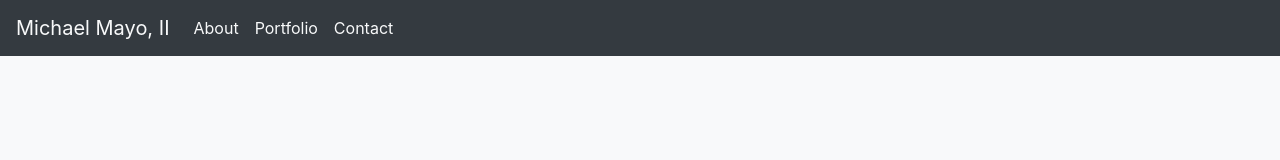
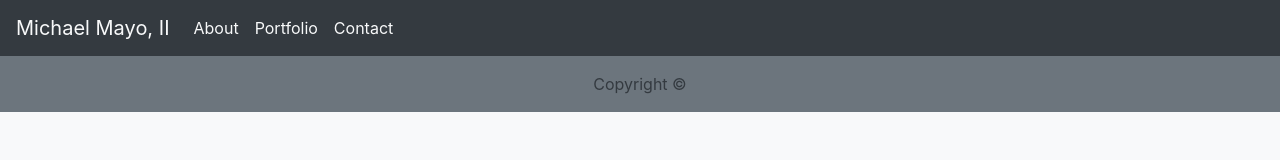
Before and after one commit to Magic-Mayo/Bootstrap-Portfolio, a plain HTML site: page index.html in a window 1280 px wide. Drawn offline with nearby package versions, Linux system fonts and the light colour scheme.

Commit message:
added sticky footer

```diff
--- a/index.html
+++ b/index.html
@@ -30,5 +30,12 @@
                 </div>
               </nav>
 
+
+        <footer class="footer mt-auto py-3 bg-secondary">
+            <div class="container text-center">
+                <span class="text-dark">Copyright &copy;</span>
+            </div>
+        </footer>
+
 </body>
 </html>
```
Also changed, not shown: contact.html (+7 -0 lines), portfolio.html (+6 -0 lines).
